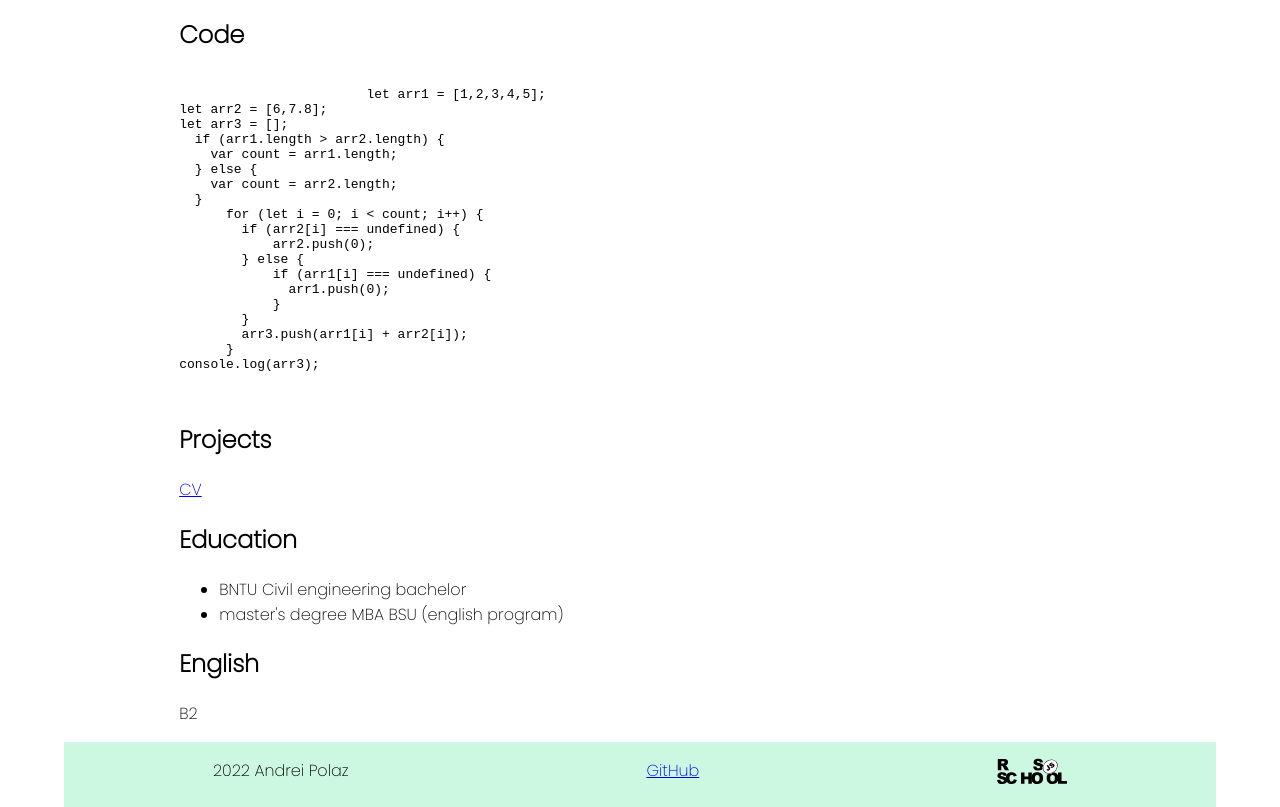
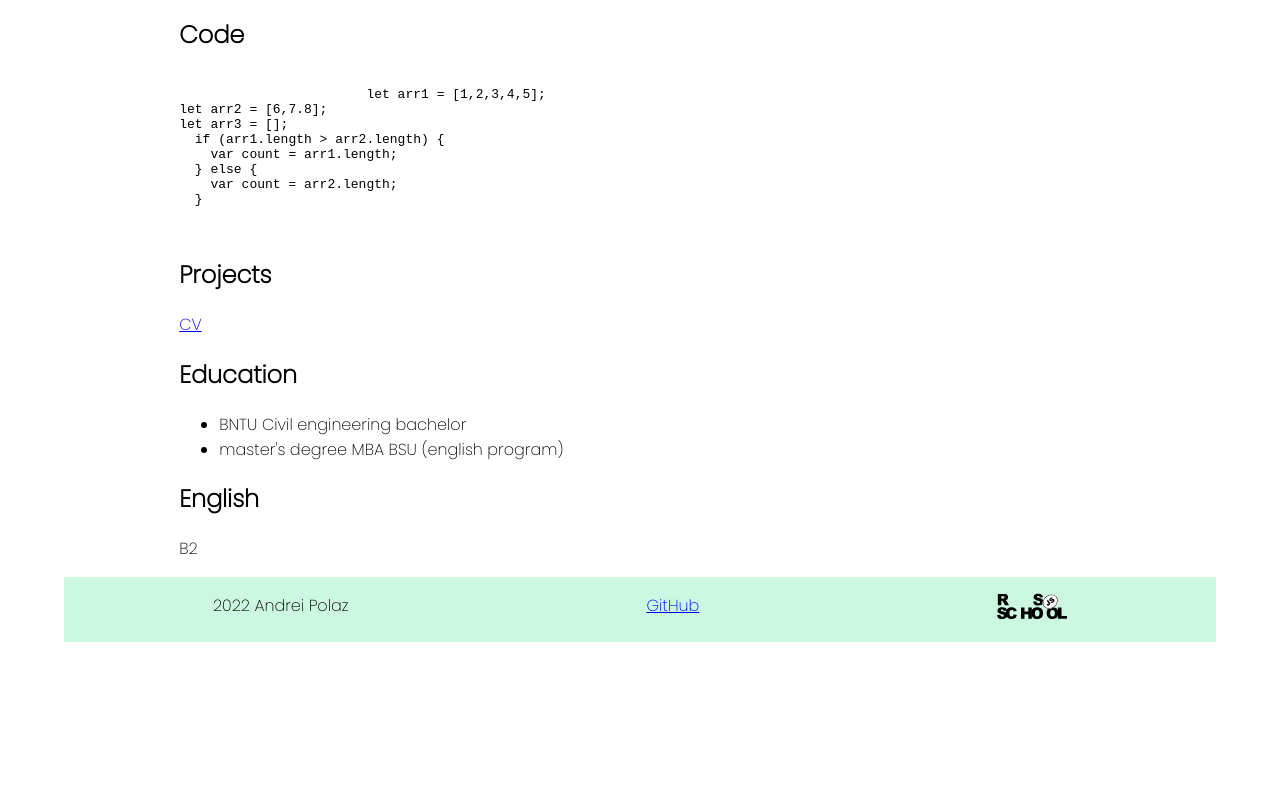
Before and after one commit to andrei-polaz/rsschool-cv, a plain HTML site: page index.html in a window 1280 px wide. Shown: the part 1057-1864 px from the top of the page. After the commit the page ends 1699 px from the top, so only its background shows below. Drawn offline with Linux system fonts and the light colour scheme.

Commit message:
feat: fixed validation mistakes

```diff
--- a/index.html
+++ b/index.html
@@ -87,18 +87,7 @@ let arr3 = [];
   } else {
     var count = arr2.length;
   }
-      for (let i = 0; i < count; i++) {
-        if (arr2[i] === undefined) {
-            arr2.push(0);
-        } else {
-            if (arr1[i] === undefined) {
-              arr1.push(0);
-            }
-        }
-        arr3.push(arr1[i] + arr2[i]);
-      }
-console.log(arr3);
-                    </code>
+                          </code>
                 </pre>
 
             </section>
@@ -126,7 +115,7 @@ console.log(arr3);
 
         <p>2022 Andrei Polaz</p>
         <p><a href="https://github.com/andrei-polaz">GitHub</a></p>
-        <p><a href="https://app.rs.school/"><img src="assets/img/rs_school_js.svg" alt="RS-link" width="70px"></a></p>
+        <p><a href="https://app.rs.school/"><img src="assets/img/rs_school_js.svg" alt="RS-link" width="70"></a></p>
 
     </footer>
 
--- a/style/style.css
+++ b/style/style.css
@@ -84,4 +84,5 @@ body {
         justify-content: space-around;
         background-color: rgba(200, 248, 224, 0.918);
 
+
     }
```
